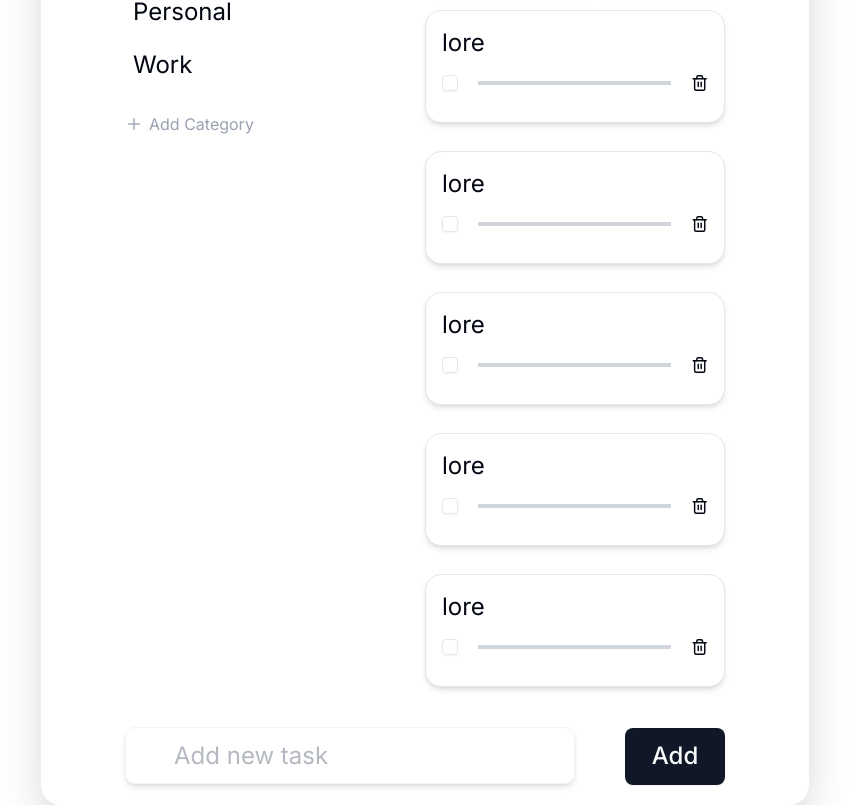
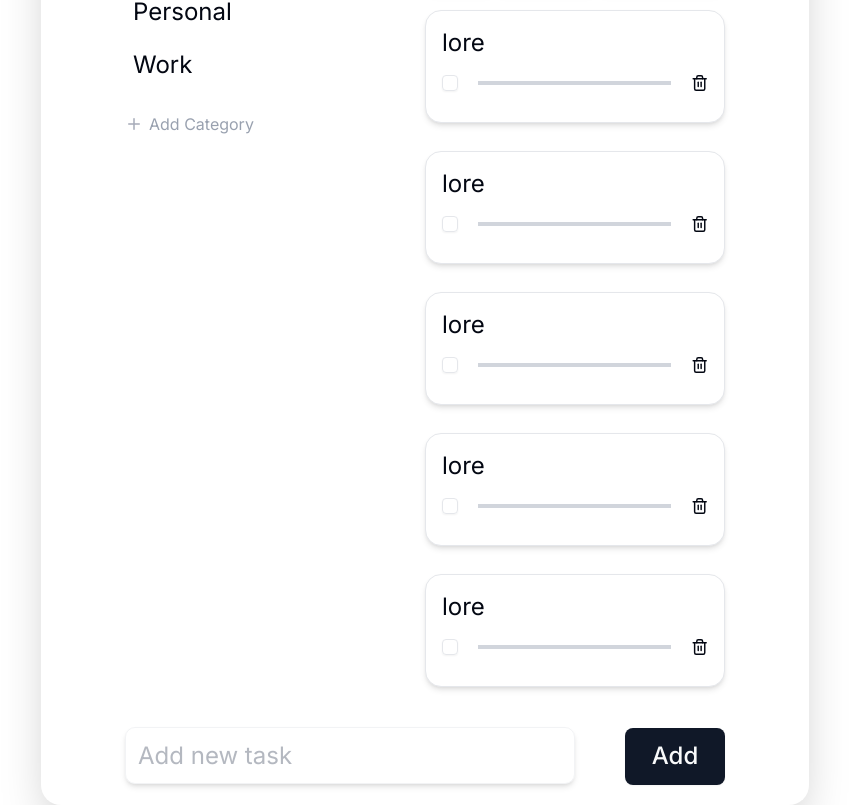
Before and after one commit to Whatislovetrade/todo-app, a React (Vite) app: page / in a window 1280 px wide. Shown: the part 324-1129 px from the top of the page, without its empty margins (215-1064 px from the left). Built offline with nearby package versions, Linux system fonts and the light colour scheme.

Commit message:
Доделал светлую и темную тему

```diff
--- a/src/App.jsx
+++ b/src/App.jsx
@@ -11,14 +11,14 @@ function App() {
       <div className="todo-app bg-white dark:bg-gray-900 dark:shadow-neutral-800 w-3xl min-h-screen rounded-[20px] shadow-2xl">
         <TodoHeader />
         <SearchTasks searchIcon={true} />
-        <div className="todo-content w-[600px] mx-auto grid grid-cols-2 justify-center mt-[50px]">
+        <section className="todo-content w-[600px] mx-auto grid grid-cols-2 justify-center mt-[50px]">
           <Category />
           <div className="todo-tasks">
             <Filter />
             <TaskList />
           </div>
           <AddTask />
-        </div>
+        </section>
 
       </div>
     </div>
--- a/src/components/AddTask/AddTask.jsx
+++ b/src/components/AddTask/AddTask.jsx
@@ -14,7 +14,7 @@ function AddTask() {
         placeholder: text-gray-500
         text-[24px]
         font-normal
-        pl-12
+        pl-3
         py-2
         dark:shadow-neutral-800
         outline-0
--- a/src/components/Category/index.jsx
+++ b/src/components/Category/index.jsx
@@ -2,17 +2,17 @@ import { Plus } from "lucide-react";
 
 const Category = () => {
   return (
-    <div className="todo-category">
+    <aside className="todo-category">
         <ul className="mb-[20px]">
-            <li className="bg-gray-50 hover:bg-gray-50 dark:bg-zinc-900 inline-block w-[167px] h-[47px] text-[24px] rounded-[10px] p-2 mb-1.5 cursor-pointer">All</li>
-            <li className="inline-block hover:bg-gray-50 w-[167px] h-[47px] text-[24px] rounded-[10px] p-2 mb-1.5 cursor-pointer">Personal</li>
-            <li className="inline-block hover:bg-gray-50 w-[167px] h-[47px] text-[24px] rounded-[10px] p-2 mb-1.5 cursor-pointer">Work</li>
+            <li className="bg-gray-50 hover:bg-gray-50 dark:bg-gray-800 inline-block w-[167px] h-[47px] text-[24px] rounded-[10px] p-2 mb-1.5 cursor-pointer dark:hover:bg-gray-800">All</li>
+            <li className="inline-block hover:bg-gray-50 w-[167px] h-[47px] text-[24px] rounded-[10px] p-2 mb-1.5 cursor-pointer dark:hover:bg-gray-800">Personal</li>
+            <li className="inline-block hover:bg-gray-50 w-[167px] h-[47px] text-[24px] rounded-[10px] p-2 mb-1.5 cursor-pointer dark:hover:bg-gray-800">Work</li>
         </ul>
 
         <div className="flex gap-[6px] text-gray-400 cursor-pointer items-center add-category">
         <Plus size={18} color="rgb(166, 171, 184)" />Add Category
         </div>
-  </div>
+    </aside>
   )
 }
 
--- a/src/components/Filter/Filter.jsx
+++ b/src/components/Filter/Filter.jsx
@@ -4,10 +4,10 @@ import { ToggleGroupItem } from "@radix-ui/react-toggle-group";
 const Filter = () => {
   return (
     <div className="todo-filter">
-        <ToggleGroup className="flex justify-between text-center bg-white dark:bg-zinc-900" type="single">
-            <ToggleGroupItem className="border hover:bg-gray-50 dark:bg-zinc-900 bg-gray-100 p-2.5 rounded-l-lg w-[82px] text-[18px] cursor-pointer shadow-lg" value="all">All</ToggleGroupItem>
-            <ToggleGroupItem className="border hover:bg-gray-50 dark:bg-zinc-900 p-2.5 border-r-0 border-l-0 w-[124px] text-[18px] cursor-pointer shadow-lg" value="active">Active</ToggleGroupItem>
-            <ToggleGroupItem className="border hover:bg-gray-50 dark:bg-zinc-900 p-2.5 rounded-r-lg w-[155px] text-[18px] cursor-pointer shadow-lg" value="completed">Completed</ToggleGroupItem>
+        <ToggleGroup className="flex justify-between text-center bg-white dark:bg-gray-900" type="single">
+            <ToggleGroupItem className="border hover:bg-gray-50 dark:bg-gray-900 bg-gray-100 p-2.5 rounded-l-lg w-[82px] text-[18px] cursor-pointer shadow-lg dark:hover:bg-gray-800" value="all">All</ToggleGroupItem>
+            <ToggleGroupItem className="border hover:bg-gray-50 dark:bg-gray-900 p-2.5 border-r-0 border-l-0 w-[124px] text-[18px] cursor-pointer shadow-lg dark:hover:bg-gray-800" value="active">Active</ToggleGroupItem>
+            <ToggleGroupItem className="border hover:bg-gray-50 dark:bg-gray-900 p-2.5 rounded-r-lg w-[155px] text-[18px] cursor-pointer shadow-lg dark:hover:bg-gray-800" value="completed">Completed</ToggleGroupItem>
         </ToggleGroup>
     </div>
   )
--- a/src/components/TaskItem/TaskItem.jsx
+++ b/src/components/TaskItem/TaskItem.jsx
@@ -3,7 +3,7 @@ import { Checkbox } from '../ui/checkbox';
 
 function TaskItem() {
   return (
-    <div className="todo-item w-full min-h-[113px] border rounded-2xl bg-white shadow-md mt-[28px] p-4">
+    <div className="todo-item w-full min-h-[113px] border rounded-2xl bg-white shadow-md mt-[28px] p-4 dark:bg-gray-900">
         <p className="text-2xl">lore</p>
 
         <div className="todo-item-elements flex justify-between gap-5 items-center mt-3">
```
